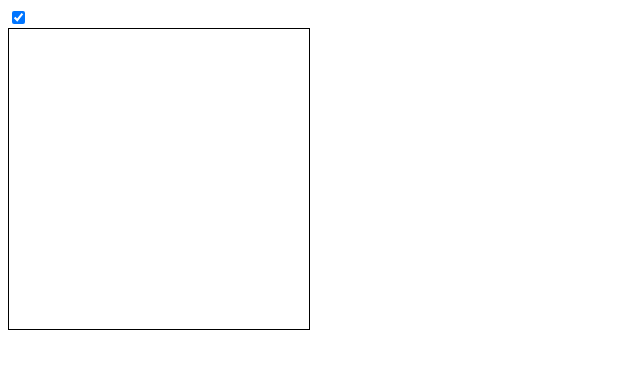
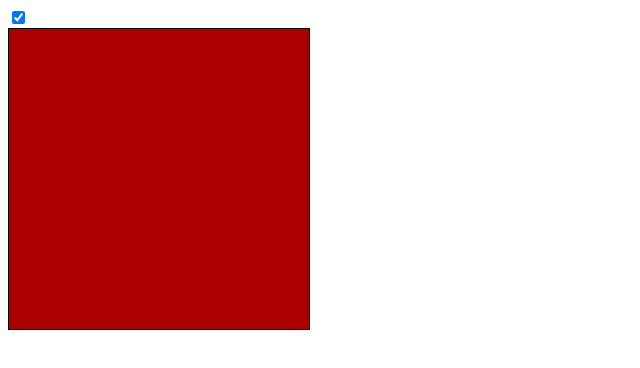
Before and after one commit to tanmayj28/svelte-js, a Svelte app in the folder demo/: page / in a window 1280 px wide. Both pictures are taken after a click on the checkbox 18 px from the left and 17 px from the top of the page. Shown: the top 368 px of the page, without its empty margins (0-640 px from the left). Built offline with nearby package versions, Linux system fonts and the light colour scheme.

Commit message:
Action:: passing params to function

```diff
--- a/demo/src/App.svelte
+++ b/demo/src/App.svelte
@@ -1,13 +1,14 @@
 <!-- An action is a function that gets run when an HTML Element loads on a page. -->
 <script>
   let show = false;
-  function exampleAction(node) {
+  function exampleAction(node, color) {
     console.log(node);
     const contextFunc = (e) => {
       e.preventDefault();
-      alert('Right Click!')
+      alert('Right Click!');
     };
     node.addEventListener('contextmenu', contextFunc);
+    node.style.backgroundColor = color;
     return {
       destroy() {
         console.log('Destroy was called!');
@@ -19,7 +20,7 @@
 
 <input type="checkbox" bind:checked={show} />
 {#if show}
-  <div use:exampleAction />
+  <div use:exampleAction={'#AA0000'} />
 {/if}
 
 <style>
```
